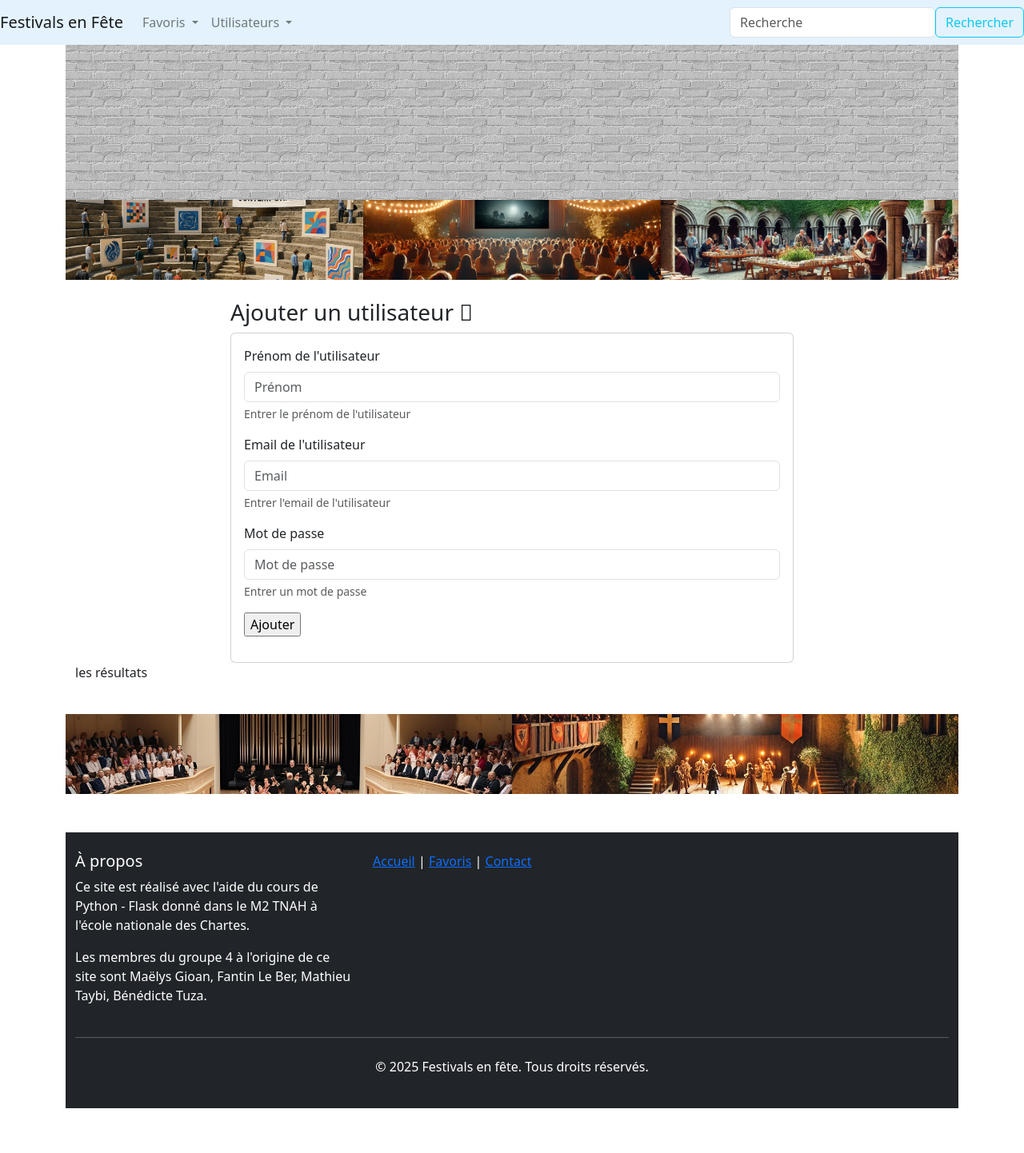
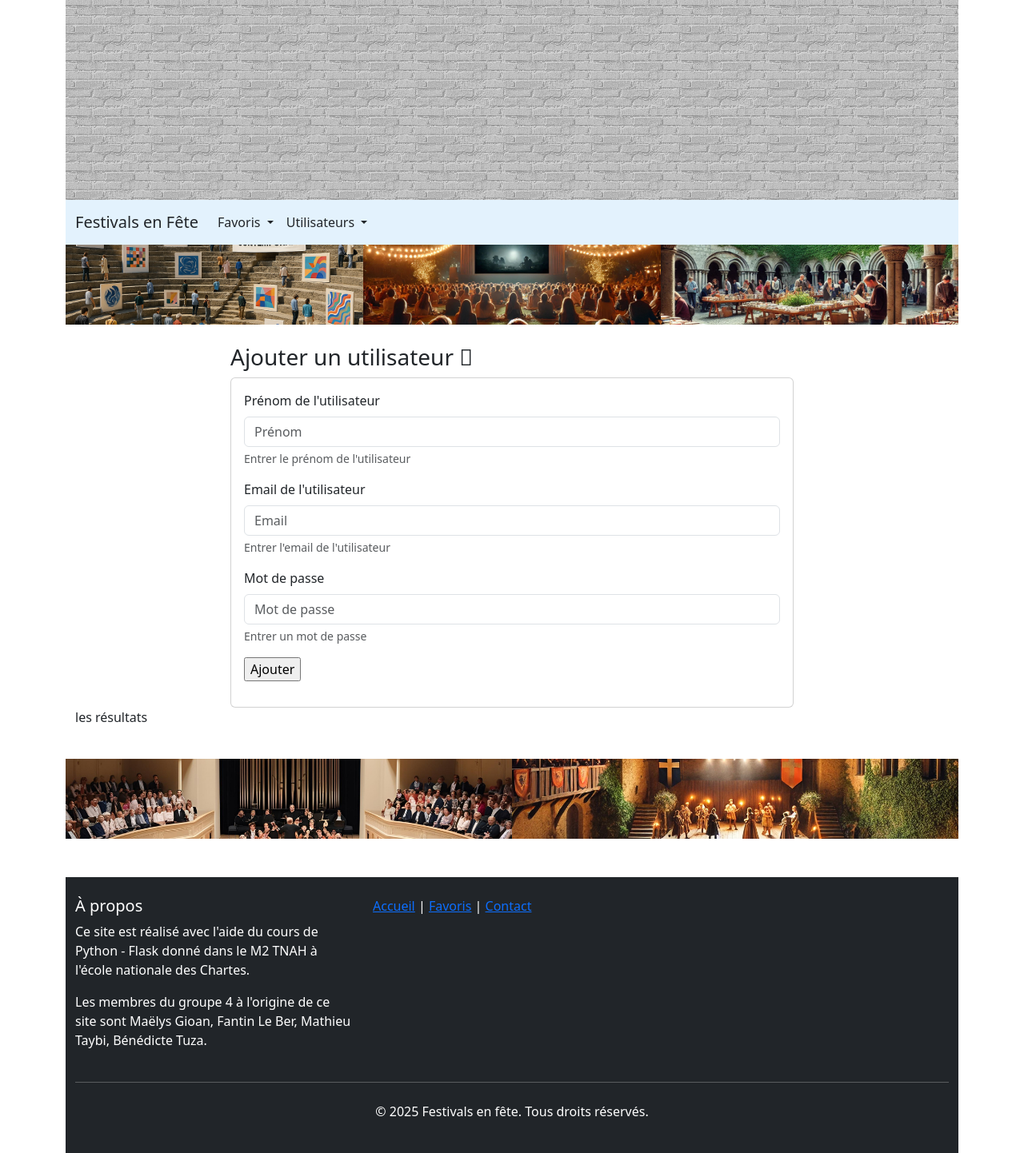
Before and after one commit to May8326/Un-festival-pres-de-chez-moi, a Flask app: page /festivalchezmoi/utilisateurs/ajout in a window 1280 px wide. Shown: the whole page at 80% size. Before the commit the page ends 1386 px from the top, so only its background shows below. Run offline with Flask 3, Linux system fonts and the light colour scheme; parts of the project's set-up code (start-up, migrations or seed data) failed here and were passed over; some libraries are stand-ins or nearby versions.

Commit message:
ajout liens navbar et retrait recherche rapide

```diff
--- a/appli/app/templates/partials/header.html
+++ b/appli/app/templates/partials/header.html
@@ -4,45 +4,45 @@
           height: 450px; width: 100%; overflow: hidden; margin-top: -200px">
           </div>
 
-<nav class="navbar navbar-expand-lg  fixed-top navbar-light" style="background-color: #e3f2fd;">
-          <a class=" navbar-brand" href="{{ url_for('accueil_festivalchezmoi') }}">Festivals en Fête</a>
-  <button class="navbar-toggler" type="button" data-toggle="collapse" data-target="#navbarSupportedContent"
-    aria-controls="navbarSupportedContent" aria-expanded="false" aria-label="Toggle navigation">
+          <nav class="navbar navbar-expand-lg navbar-light" style="background-color: #e3f2fd;">
+            <div class="container">
+                <a class="navbar-brand text-dark" href="{{ url_for('accueil_festivalchezmoi') }}">Festivals en Fête</a>
+                <button class="navbar-toggler" type="button" data-bs-toggle="collapse" data-bs-target="#navbarNavDropdown" aria-controls="navbarNavDropdown" aria-expanded="false" aria-label="Toggle navigation">
                     <span class="navbar-toggler-icon"></span>
                 </button>
-
-  <div class="collapse navbar-collapse" id="navbarSupportedContent">
-    <ul class="navbar-nav mr-auto">
+                <div class="collapse navbar-collapse" id="navbarNavDropdown">
+                    <ul class="navbar-nav">
                         <li class="nav-item dropdown">
-        <a class="nav-link dropdown-toggle" href="#" id="navbarDropdown" role="button" data-toggle="dropdown"
-          aria-haspopup="true" aria-expanded="false">
+                            <a class="nav-link dropdown-toggle text-dark" href="#" id="navbarDropdownMenuLink" role="button" data-bs-toggle="dropdown" aria-expanded="false">
                                 Favoris
                             </a>
-        <div class="dropdown-menu" aria-labelledby="navbarDropdown">
-          <a class="dropdown-item" href="{{ url_for('liste_favoris') }}#nouveau-favori">Nouveau</a>
-          <a class="dropdown-item" href="{{ url_for('liste_favoris') }}#liste-favori">Liste</a>
-        </div>
+                            <ul class="dropdown-menu">
+                                <li><a class="dropdown-item" href="{{ url_for('liste_favoris') }}#nouveau-favori">Nouveau</a></li>
+                                <li><a class="dropdown-item" href="{{ url_for('liste_favoris') }}#liste-favoris">Liste</a></li>
+                            </ul>
                         </li>
-
                         <li class="nav-item dropdown">
-        <a class="nav-link dropdown-toggle" href="#" id="navbarDropdown2" role="button" data-toggle="dropdown"
-          aria-haspopup="true" aria-expanded="false">
+                            {% if current_user.is_authenticated %}
+                            <a class="nav-link dropdown-toggle text-dark" href="#" id="navbarDropdownMenuLink1" role="button" data-bs-toggle="dropdown" aria-expanded="false">
+                                {{ current_user.prenom }}
+                            </a>
+                            {% else %}
+                            <a class="nav-link dropdown-toggle text-dark" href="#" id="navbarDropdownMenuLink2" role="button" data-bs-toggle="dropdown" aria-expanded="false">
                                 Utilisateurs
                             </a>
-
-        <div class="dropdown-menu" aria-labelledby="navbarDropdown2">
-          <a class="dropdown-item" href="{{ url_for('ajout_utilisateur') }}">Nouvel Utilisateur</a>
+                            {% endif %}
+                            <ul class="dropdown-menu">
+                                <li><a class="dropdown-item" href="{{ url_for('ajout_utilisateur') }}">Nouvel Utilisateur</a></li>
                                 {% if current_user.is_authenticated %}
-          <a class="dropdown-item" href="{{ url_for('deconnexion') }}">Se déconnecter</a>
+                                <li><a class="dropdown-item" href="{{ url_for('mon_compte') }}">Mon Compte</a></li>
+                                <li><a class="dropdown-item" href="{{ url_for('deconnexion') }}">Se déconnecter</a></li>
                                 {% else %}
-          <a class="dropdown-item" href="{{ url_for('connexion') }}">Se connecter</a>
+                                <li><a class="dropdown-item" href="{{ url_for('connexion') }}">Se connecter</a></li>
                                 {% endif %}
-        </div>
+                            </ul>
                         </li>
-
                     </ul>
                 </div>
-
-  <div text-align="right">{% include "partials/formulaires/recherche_rapide.html" %}</div>
+            </div>
         </nav>
     </header>
```
Lines whose indentation alone changed are shown as unchanged.
